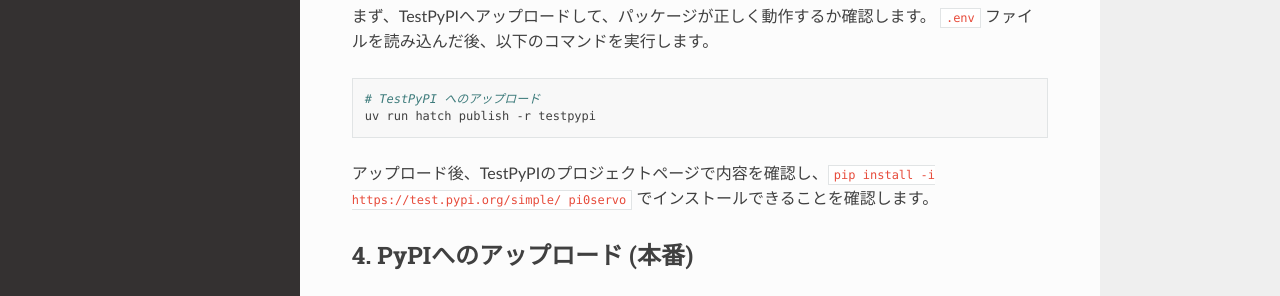
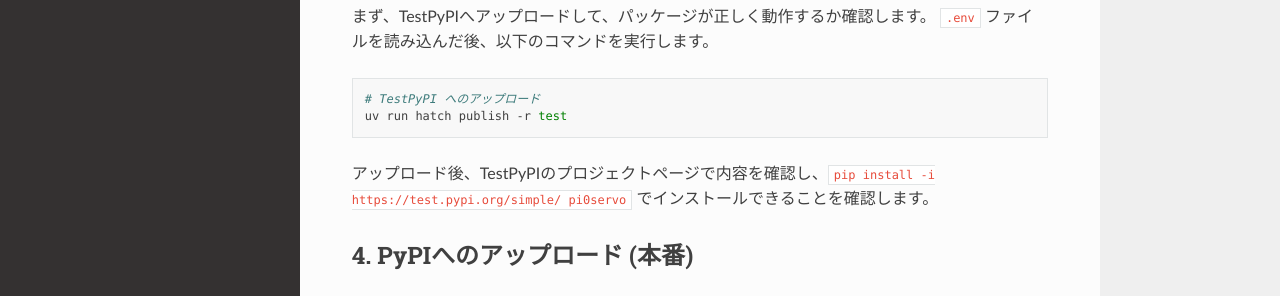
Before and after one commit to ytani01/pi0servo, a Sphinx documentation site: the page built from docs/PyPI.md, in a window 1280 px wide and 900 px high, scrolled down 783 px. Shown: the part 197-493 px from the top of the window. Built offline with Sphinx 7.4.7 and the Read the Docs theme 3.1.0, drawn with Linux system fonts in a browser that asks for light colours.

Commit message:
UPD: pyproject.toml

````diff
--- a/docs/PyPI.md
+++ b/docs/PyPI.md
@@ -37,7 +37,7 @@
 
 ```bash
 # TestPyPI へのアップロード
-uv run hatch publish -r testpypi
+uv run hatch publish -r test
 ```
 
 アップロード後、TestPyPIのプロジェクトページで内容を確認し、`pip install -i https://test.pypi.org/simple/ pi0servo` でインストールできることを確認します。
--- a/pyproject.toml
+++ b/pyproject.toml
@@ -68,7 +68,7 @@
 module = ['pigpio', 'fastapi', 'requests']
 ignore_missing_imports = true
 
-[tool.hatch.publish.testpypi]
+[tool.hatch.publish.test]
 repository = "https://test.pypi.org/legacy/"
 user = "__token__"
 password-env = "HATCH_TESTPYPI_TOKEN"
````
